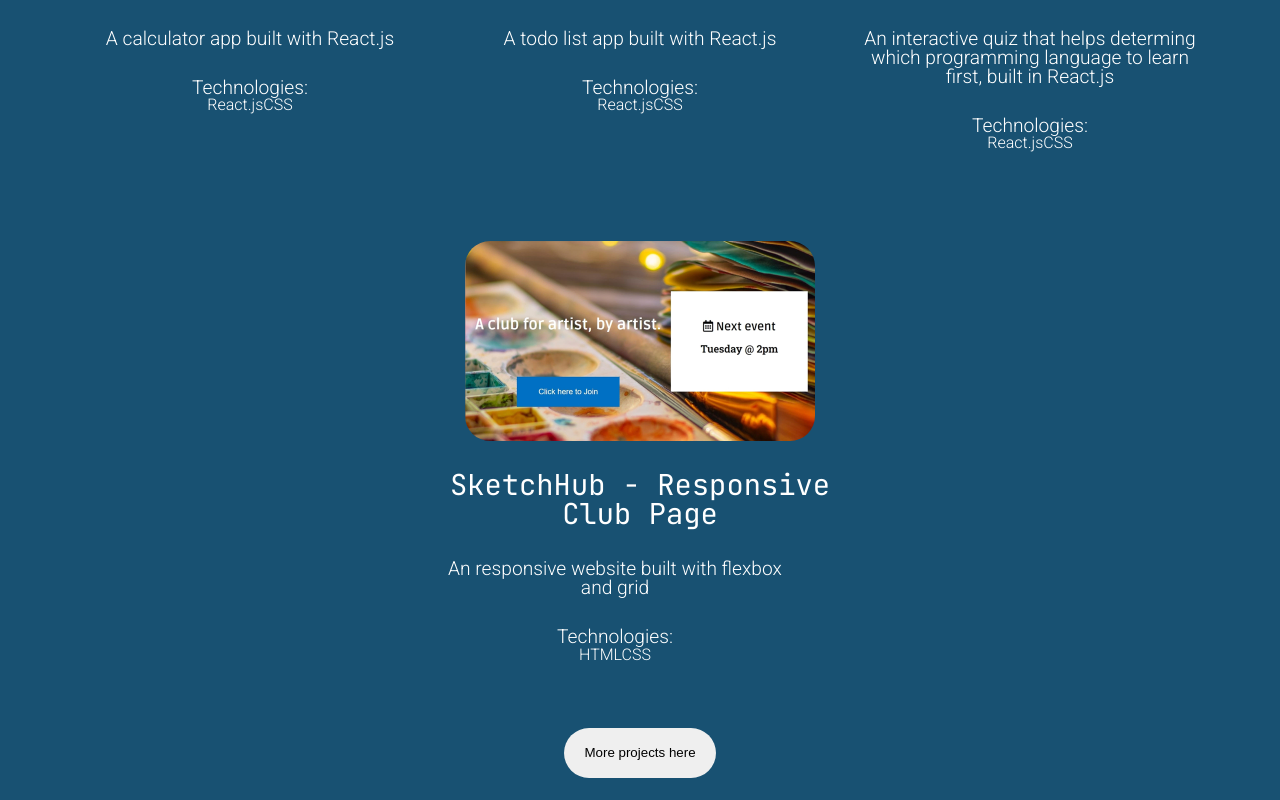
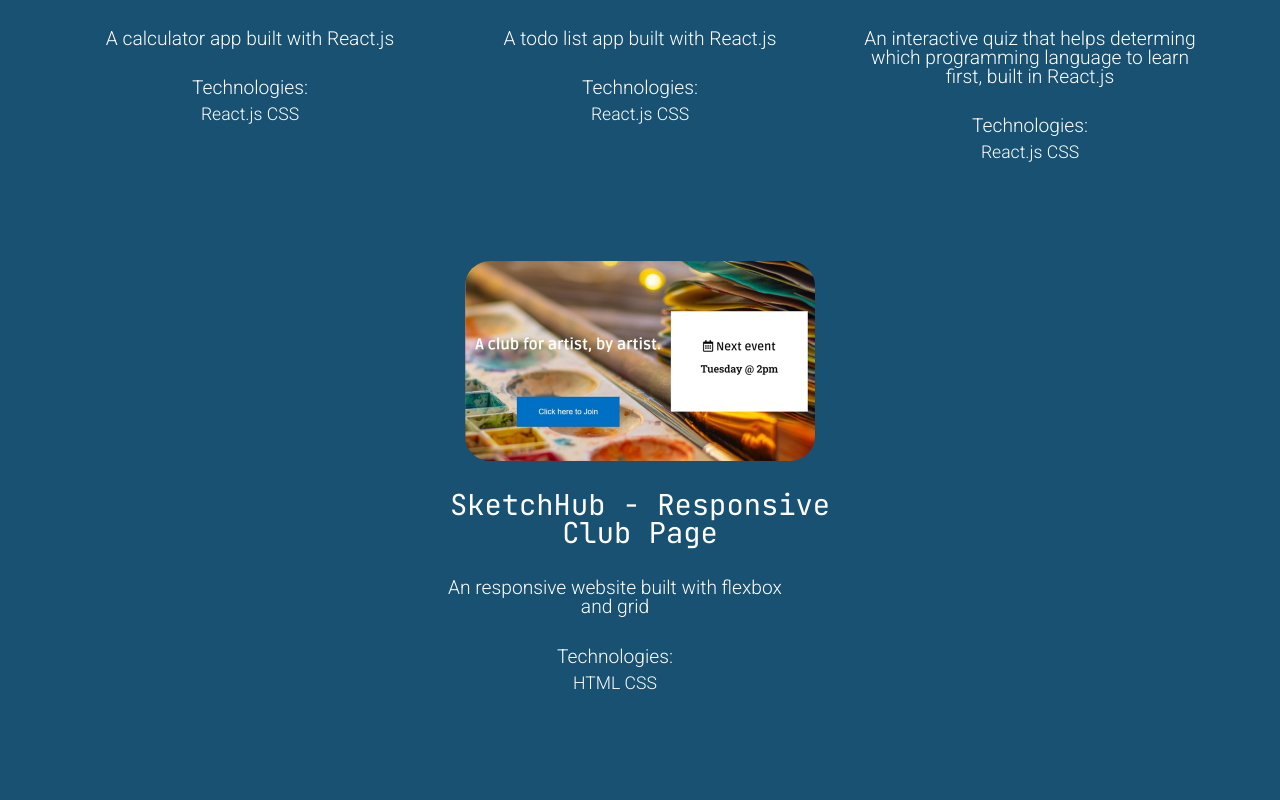
Before and after one commit to yingmo55/portflio-site, a React (Create React App) app: page / in a window 1280 px wide. Shown: the part 1280-2080 px from the top of the page. Built offline with nearby package versions, Linux system fonts and the light colour scheme.

Commit message:
Add links to projects. Add technologies used.
- Adjust line height and font size for technologies
- Add links when hover on the preview

```diff
--- a/src/Components/Project/Project.css
+++ b/src/Components/Project/Project.css
@@ -63,3 +63,8 @@
     line-height: 1;
     max-width: min(70vw, 350px);
 }
+
+.techs span {
+    font-size: 1.1rem;
+    line-height: 2;
+}
--- a/src/Components/Project/Project.js
+++ b/src/Components/Project/Project.js
@@ -3,7 +3,7 @@ import './Project.css';
 
 function Project (props) {
 
-const { title, src, desc, tech } = props;
+const { title, src, desc, tech, liveLink, codeLink } = props;
 
 const bgImage = {
     backgroundImage: "url(" + src + ")",
@@ -12,11 +12,12 @@ const bgImage = {
     return (
         <section className="project">
             <div className="project-preview" style={bgImage}>
-            <div className='projectLink'><a>Live</a> | <a>Code</a></div>
+            <div className='projectLink'><a href={liveLink}>Live</a> | <a href={codeLink}>Code</a></div>
             </div>
             <h3>{title}</h3>
             <p>{desc}</p>
-            <p><strong>Technologies:</strong><span>{tech}</span></p>
+            <p className='techs'><strong>Technologies:</strong> <span>{tech.map(element=> element + ' ')}</span>
+            </p>
         </section>
     )
 }
--- a/src/Components/ProjectShowcase/ProjectShowcase.js
+++ b/src/Components/ProjectShowcase/ProjectShowcase.js
@@ -9,17 +9,16 @@ function ProjectShowcase () {
         <section id="projectShowcase">
           <h2>Projects</h2>
           <div id="showcase">
-            {
-              projects.map(project =>
+          {  projects.map(project =>
                 <Project title={project.title}
                          src={project.src}
                          desc={project.shortDescription}
                          tech={project.tools}
+                         liveLink={project.liveLink}
+                         codeLink={project.codeLink}
                          key={project.title} />
-                )
-            }
+                )}
           </div>
-          <button className='moreProjectBtn'>More projects here</button>
       </section>
     )
 }
```
